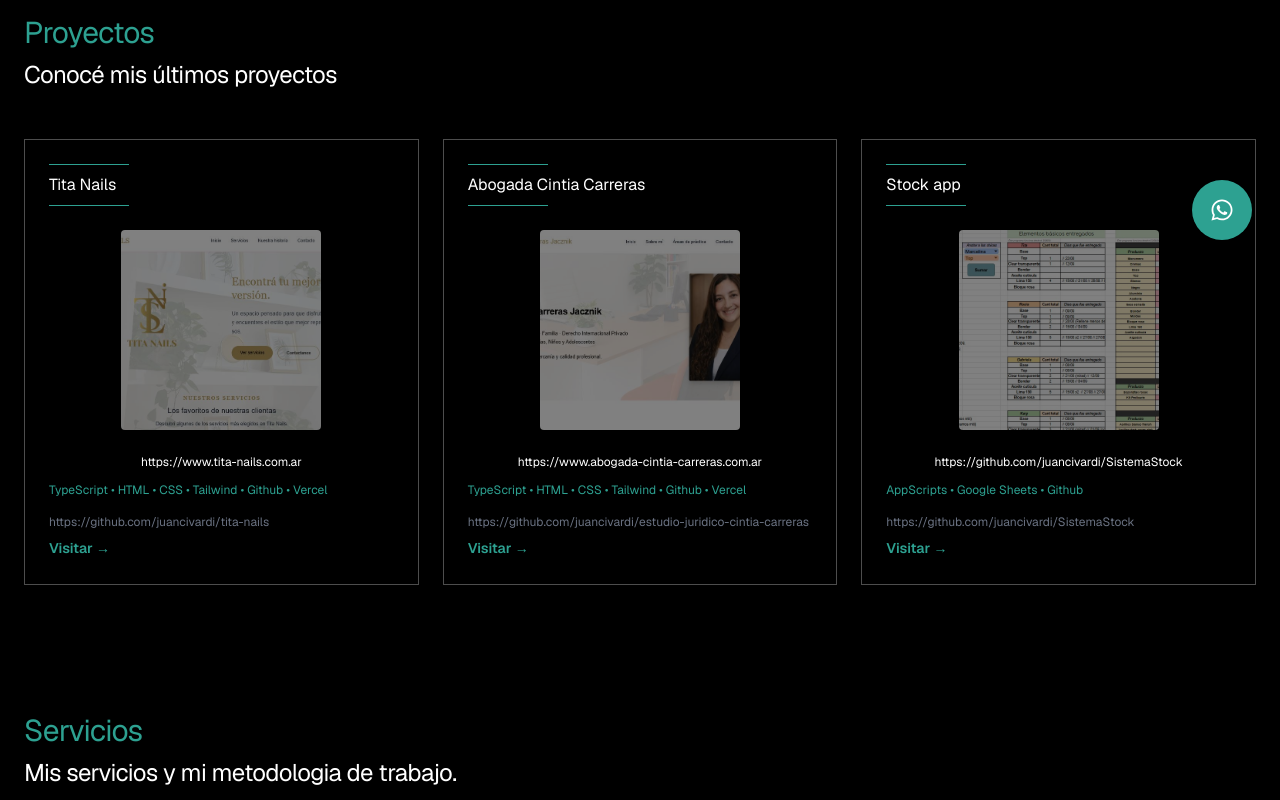
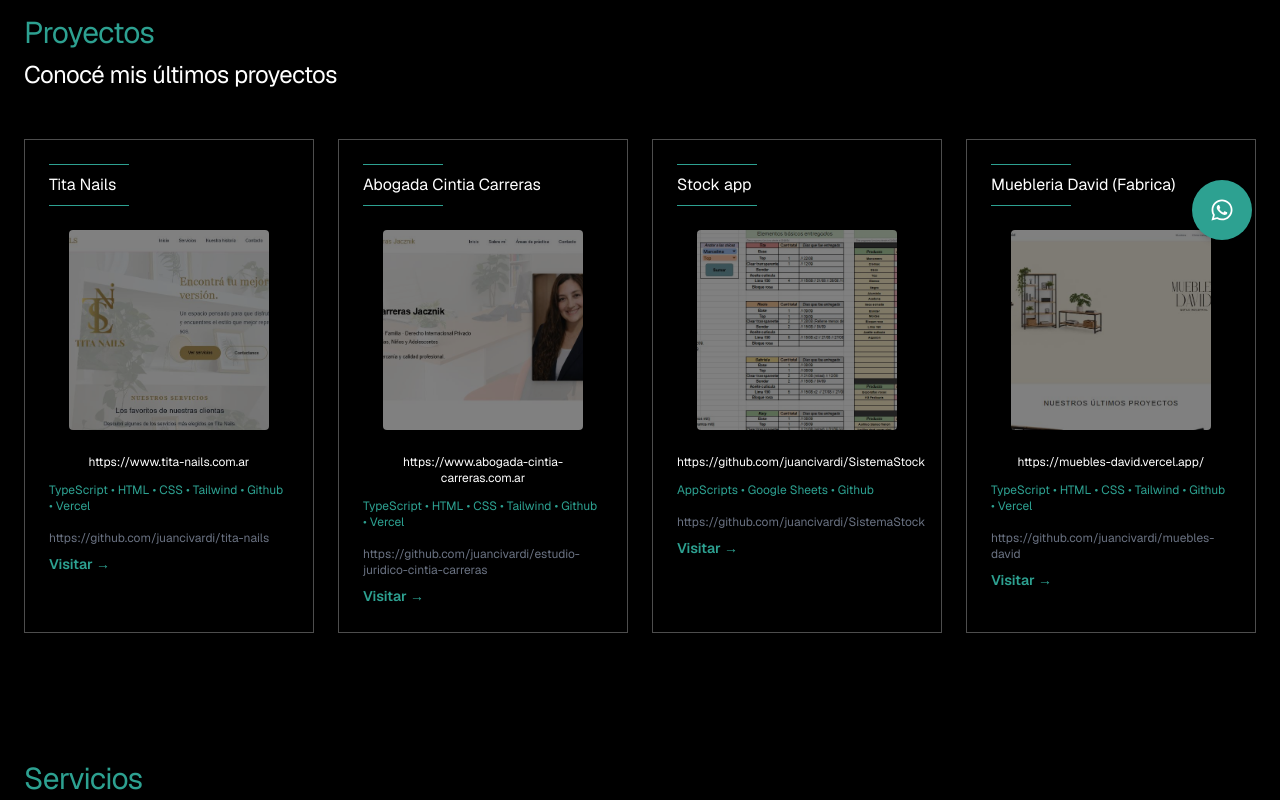
Before and after one commit to juancivardi/juan-civardi-web, a Next.js app: page / in a window 1280 px wide. Shown: the part 520-1320 px from the top of the page. Built offline with nearby package versions, Linux system fonts and the light colour scheme.

Commit message:
Add a new project

```diff
--- a/components/Projects.tsx
+++ b/components/Projects.tsx
@@ -14,7 +14,7 @@ export default function Projects() {
           Conocé mis últimos proyectos
         </h2>
 
-        <div className="mt-12 grid gap-6 sm:grid-cols-2 lg:grid-cols-3">
+        <div className="mt-12 grid gap-6 sm:grid-cols-2 lg:grid-cols-4">
           {projects.map((project) => (
             <a
               href={project.urlSitio}
--- a/data/projects.ts
+++ b/data/projects.ts
@@ -32,5 +32,13 @@ export const projects: Project[] = [
     urlSitio: "https://github.com/juancivardi/SistemaStock",
     imagen: "/images/app-stock.jpeg",
   },
+  {
+    titulo: "Muebleria David (Fabrica)",
+    descripcion: "",
+    tecnologias: "TypeScript • HTML • CSS • Tailwind • Github • Vercel",
+    urlGit: "https://github.com/juancivardi/muebles-david",
+    urlSitio: "https://muebles-david.vercel.app/",
+    imagen: "/images/web-muebles-david.JPG",
+  },
 
 ];
```
Also changed, not shown: public/images/web-muebles-david.JPG (added).
